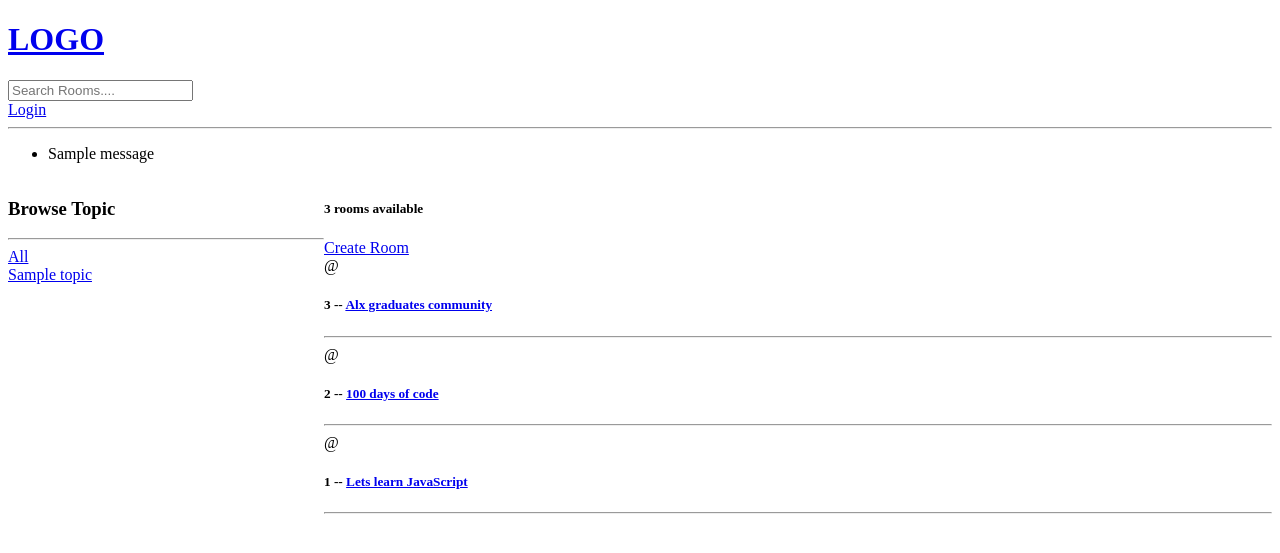
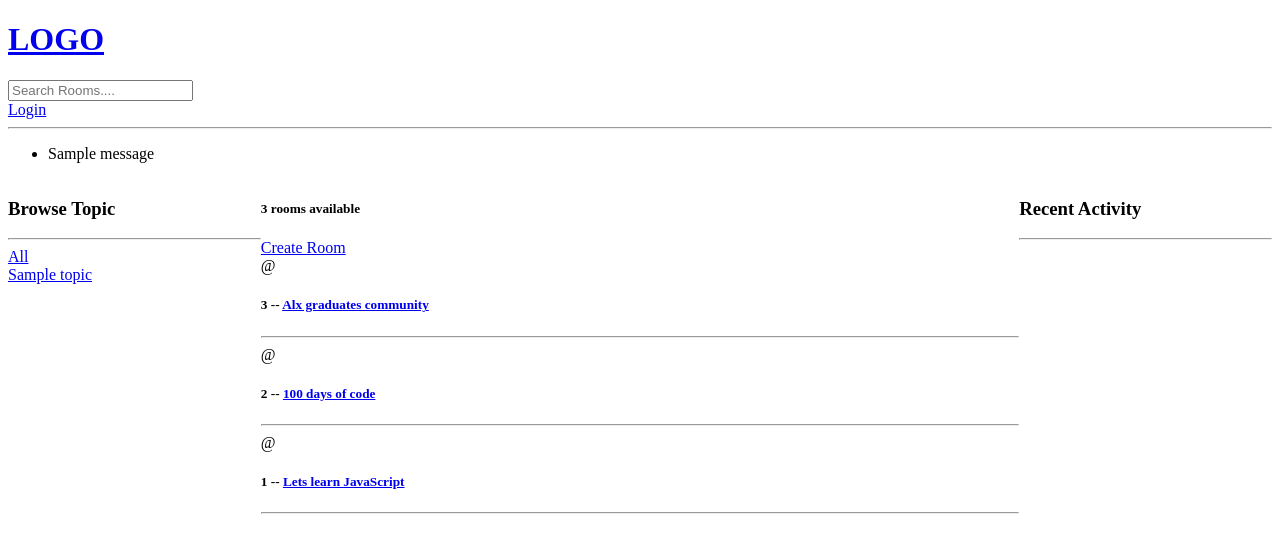
Before and after one commit to MachariaP/StudyBud, a Django app: page / in a window 1280 px wide. Shown: the top 553 px of the page. Run offline with Django 5.2, Linux system fonts and the light colour scheme; data comes from the database, SQL or seed files in the repository; tables that the repository leaves empty hold one stand-in row (values such as "Sample post"); one stand-in notice (Sample message) is shown.

Commit message:
Enhance home template with recent activity section
- Updated home-container grid layout to include a third column
- Added recent activity section displaying recent messages
- Included conditional delete message option for message authors

```diff
--- a/studybud/base/templates/base/home.html
+++ b/studybud/base/templates/base/home.html
@@ -5,7 +5,7 @@
 <style>
     .home-container {
         display: grid;
-        grid-template-columns: 1fr 3fr;
+        grid-template-columns: 1fr 3fr 1fr;
     }
 </style>
 
@@ -50,6 +50,23 @@
 
 </div>
 
+<div>
+    <h3>Recent Activity</h3>
+    <hr />
+    {% for message in room_messages %}
+        <div>
+            <small>@{{message.user}} {{message.created | timesince}}</small>
+            <small>replied to "{{message.room}}"</small>
+
+            <p>{{ message }}</p>
+            {% if request.user == message.user %}
+                <a href="{% url 'delete-message' message.id %}">Delete</a>
+                {% endif %}
+                <hr />
+        </div>
+    {% endfor %}
+</div>
+
 </div>
 
 
```
